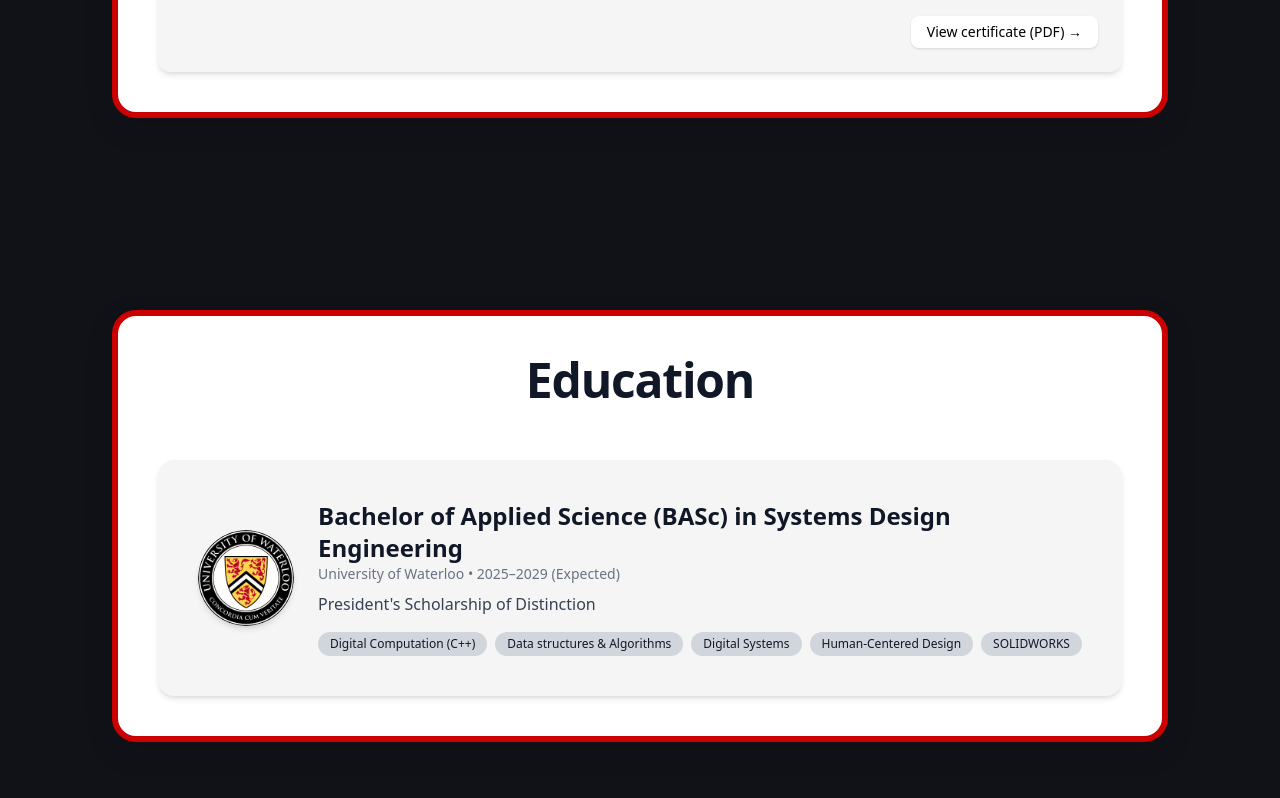
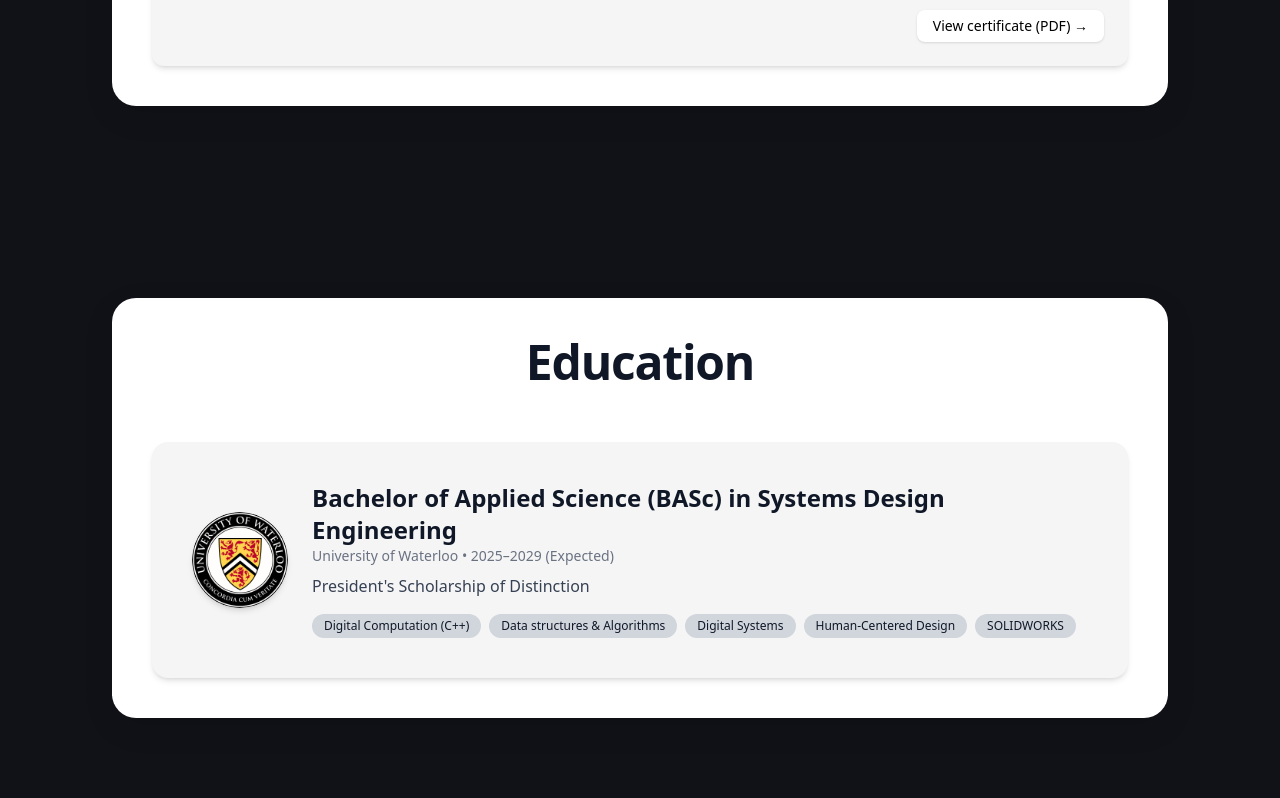
Before and after one commit to shreeyadc/shreeyadc.github.io, a Next.js app: page / in a window 1280 px wide. Shown: the part 5147-5945 px from the top of the page. Built offline with nearby package versions, Linux system fonts and the light colour scheme.

Commit message:
remove border

```diff
--- a/components/eduexp.tsx
+++ b/components/eduexp.tsx
@@ -9,9 +9,6 @@ const ExperienceSection = () => {
       className="w-full px-4 sm:px-8 md:px-16 xl:px-28 py-24 font-sans text-black">
       <div
         className="w-full rounded-3xl bg-white shadow-[0_10px_30px_rgba(0,0,0,0.1)] transition-all duration-300 hover:scale-101 transition-all duration-300"
-        style={{
-          border: '6px solid #CC0000'
-        }}
       >
         <div className="p-6 sm:p-10">
           <h1 className="text-5xl font-semibold mb-14 text-center text-gray-900 tracking-tight">
@@ -85,9 +82,6 @@ const EducationSection = () => {
     >
       <div
         className="w-full rounded-3xl bg-white shadow-[0_10px_30px_rgba(0,0,0,0.1)] hover:scale-101 transition-all duration-300"
-        style={{
-          border: '6px solid #CC0000'
-        }}
       >
         <div className="p-6 sm:p-10">
           <h2 className="text-5xl font-semibold mb-14 text-center text-gray-900 tracking-tight">
```
